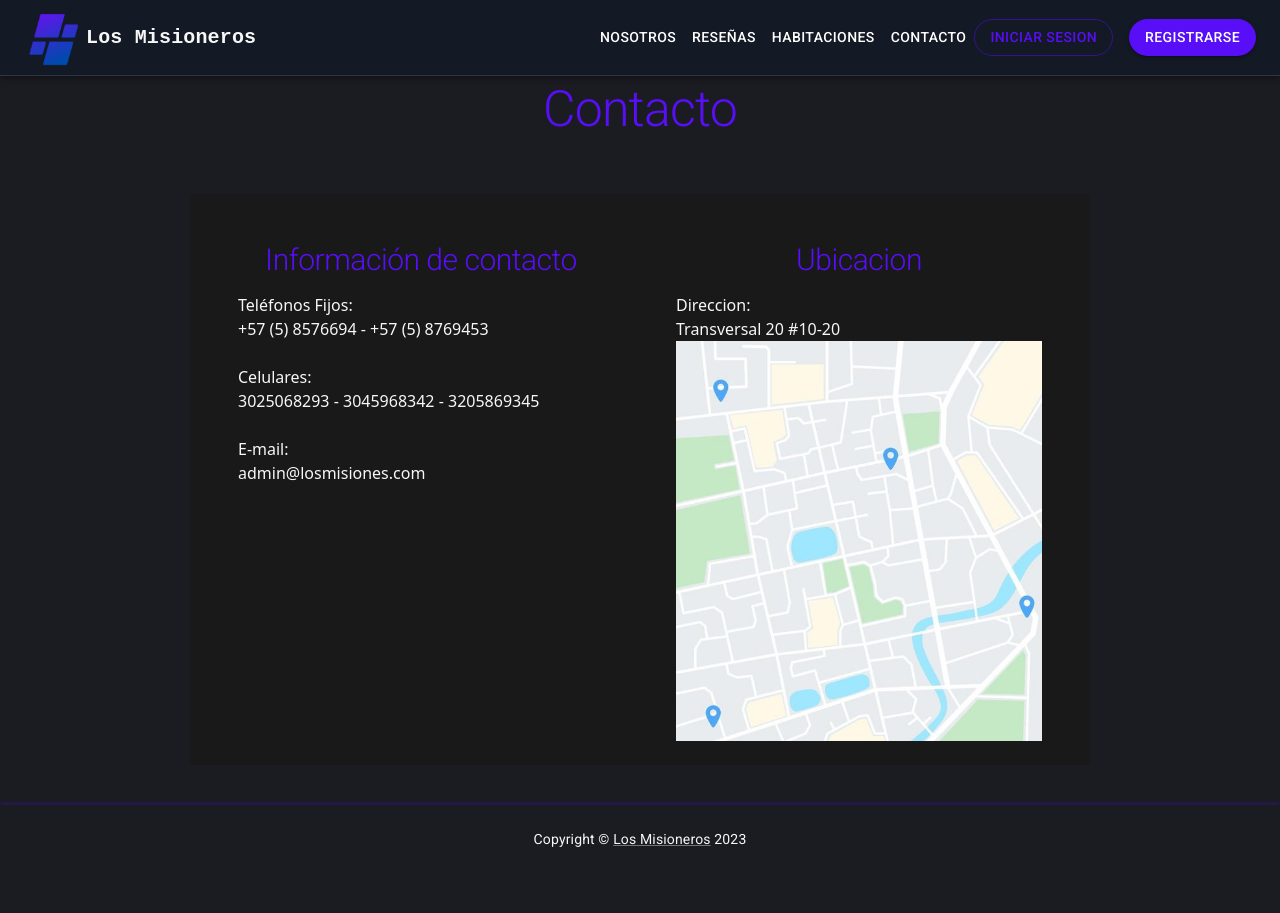
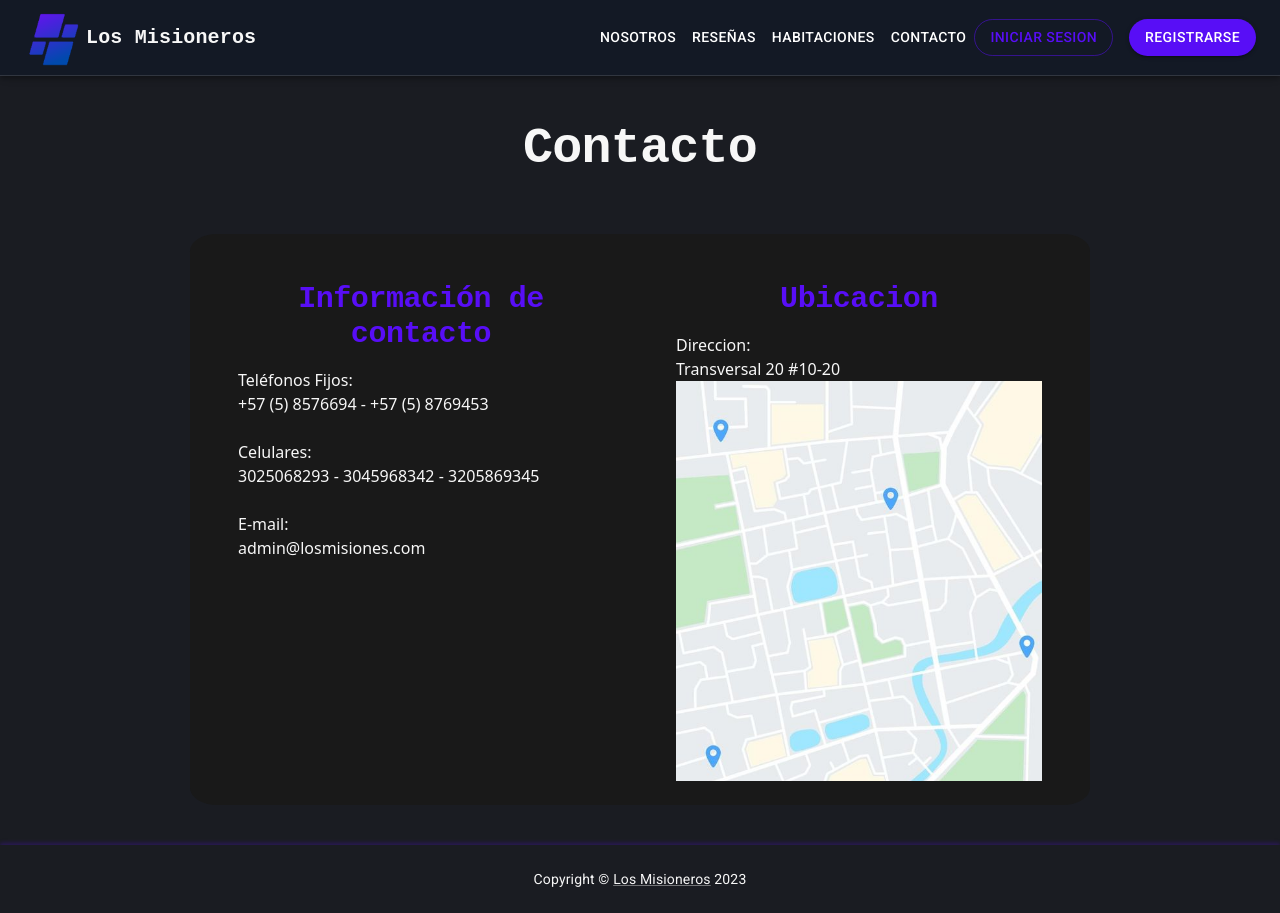
Before and after one commit to Nayid4/Frontend-Hotel, a React (Create React App) app: page /contact-us in a window 1280 px wide. Before the commit the page ends 873 px from the top, so only its background shows below. Built offline with nearby package versions, Linux system fonts and the light colour scheme.

Commit message:
Cambio de redondeo de bordes y titulos en 'about-us' y 'contact-us'

```diff
--- a/src/Pages/About-us.jsx
+++ b/src/Pages/About-us.jsx
@@ -12,6 +12,7 @@ const informacion = [
     nombre: "Los Misioneros",
     // eslint-disable-next-line no-multi-str
     descripcion:
+    // eslint-disable-next-line no-multi-str
       "En el corazón de Valledupar, te esperamos con los brazos abiertos para brindarte una \
         experiencia única llena de confort y hospitalidad. Nuestro compromiso es hacer que cada momento de \
         tu estadía sea inolvidable, ofreciéndote un ambiente acogedor, instalaciones de calidad y un servicio \
@@ -24,6 +25,7 @@ const informacion = [
     nombre: "Mision",
     // eslint-disable-next-line no-multi-str
     descripcion:
+    // eslint-disable-next-line no-multi-str
       "Nuestra misión es brindar una experiencia de hospedaje excepcional en Valledupar - Cesar,\
          superando las expectativas de nuestros huéspedes en términos de servicio, comodidad y calidad. Nos \
          comprometemos a crear un ambiente acogedor y agradable, donde cada detalle sea cuidadosamente \
@@ -35,6 +37,7 @@ const informacion = [
     nombre: "Vision",
     // eslint-disable-next-line no-multi-str
     descripcion:
+      // eslint-disable-next-line no-multi-str
       "Nuestra visión es convertirnos en el referente de excelencia en la industria \
         hotelera de Valledupar - Cesar, siendo reconocidos por ofrecer una experiencia única y memorable \
         a nuestros huéspedes. Nos esforzamos por ser el destino preferido para aquellos que buscan calidad, \
@@ -111,7 +114,7 @@ export default function About() {
         <Grid container spacing={3}>
           {/*- - Introduccion- -*/}
           <Grid item md={7} sx={12}>
-            <Box sx={{ background: "#191919", padding: 5 }}>
+            <Box sx={{ background: "#191919", padding: 5, borderRadius:'3%' }}>
               <Typography
                 variant="h1"
                 color="primary"
@@ -124,7 +127,7 @@ export default function About() {
               <Typography color="secondary" variant="p">{informacion[0].descripcion}</Typography>
               <Box sx={{justifyContent: 'center',flexGrow: 1, display: { xs: 'flex', md: 'flex' }}}>
                 <img
-                  className="hotel-main rounded-full mt-10 w-4/5"
+                  className="hotel-main rounded-lg mt-10 w-4/5"
                   src={imagen}
                   alt=""
                 />
@@ -141,7 +144,8 @@ export default function About() {
                   sx={{
                     background: "#191919",
                     padding: 2,
-                    marginBottom: 2
+                    marginBottom: 2,
+                    borderRadius:'3%'
                   }}
                 >
                   <Typography
--- a/src/Pages/Contact-us.jsx
+++ b/src/Pages/Contact-us.jsx
@@ -14,18 +14,20 @@ const Img = styled("img")({
 
 const Contact = () => {
     return (
-        <>
+        <Box container sx={{marginTop: 15,
+            marginBottom: 5,}}>
             {/*- - Titulo - -*/}
             <Box>
                 <Typography
                 variant="h1"
-                color="primary"
-                component="div"
+                color="secondary"
                 sx={{
                     textAlign: "center",
-                    marginTop: 10,
-                    marginBottom: 5,
                     fontSize: 50,
+                    fontFamily: 'monospace',
+                    fontWeight: 700,
+                    textDecoration: 'none',
+                    marginBottom: 10,
                 }}
                 >
                 Contacto
@@ -34,13 +36,18 @@ const Contact = () => {
             {/*- - Contenido- -*/}
             <Container
                 maxWidth="md"
-                sx={{ background: "#191919", marginBottom: 5, marginTop: 10}}
+                sx={{ background: "#191919", marginBottom: 5, marginTop: 10, borderRadius:"3%"}}
             >
                 <Grid container spacing={3}>
                     {/*- - Introduccion- -*/}
                     <Grid item xs={6}>
                         <Box sx={{margin: 3}}>
-                            <Typography variant='h1' color= "primary" sx={{fontSize: 30, margin: 2, textAlign: 'center'}}>
+                            <Typography variant='h1' color= "primary" sx={{fontSize: 30,
+                                margin: 2,
+                                textAlign: 'center',
+                                fontFamily: 'monospace',
+                                fontWeight: 700,
+                                textDecoration: 'none'}}>
                                 Información de contacto
                             </Typography>
                             <Typography variant='ul'>
@@ -54,7 +61,11 @@ const Contact = () => {
                     {/*- - Ubicacion - -*/}
                     <Grid item xs={6}>
                         <Box sx={{margin: 3}}>
-                            <Typography variant='h1' color= "primary" sx={{fontSize: 30, margin: 2, textAlign: 'center'}}>
+                            <Typography variant='h1' color= "primary" sx={{fontSize: 30, margin: 2,
+                                textAlign: 'center',
+                                fontFamily: 'monospace',
+                                fontWeight: 700,
+                                textDecoration: 'none',}}>
                                 Ubicacion
                             </Typography>
                             <Typography variant='p' sx={{marginBottom: 10}}>
@@ -65,7 +76,7 @@ const Contact = () => {
                     </Grid>
                 </Grid>
             </Container>
-        </>
+        </Box>
     )
 }
 
--- a/src/Pages/Reviews.jsx
+++ b/src/Pages/Reviews.jsx
@@ -49,18 +49,20 @@ export default function Review() {
   };
 
   return (
-    <>
+    <Box Container sx={{marginTop: 15, marginBottom: 5,}}>
       {/*- - Titulo - -*/}
       <Box>
         <Typography
           variant="h1"
-          color="primary"
+          color="secondary"
           component="div"
           sx={{
             textAlign: "center",
-            marginTop: 10,
-            marginBottom: 15,
             fontSize: 50,
+            fontFamily: 'monospace',
+            fontWeight: 700,
+            textDecoration: 'none',
+            marginBottom: 10
           }}
         >
           Reseñas
@@ -78,6 +80,6 @@ export default function Review() {
           ))}
         </Carousel>
       </Container>
-    </>
+    </Box>
   );
 }
```
